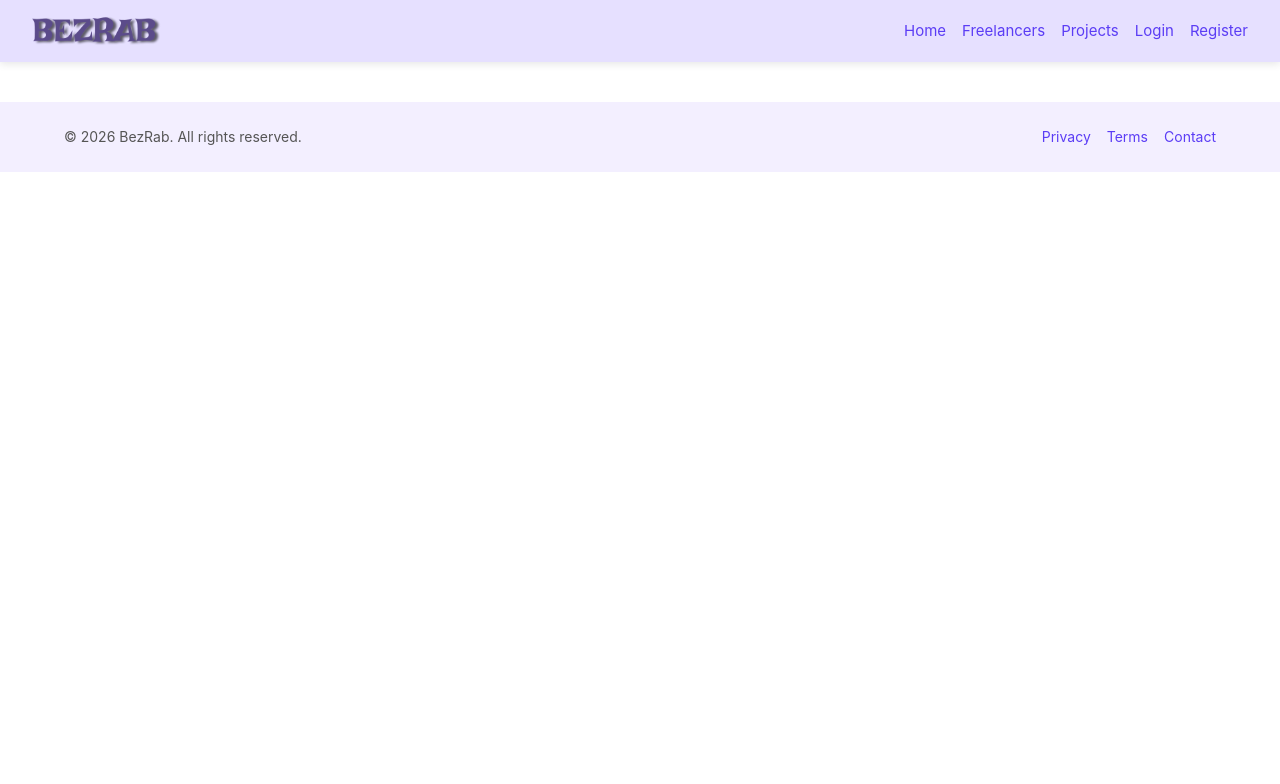
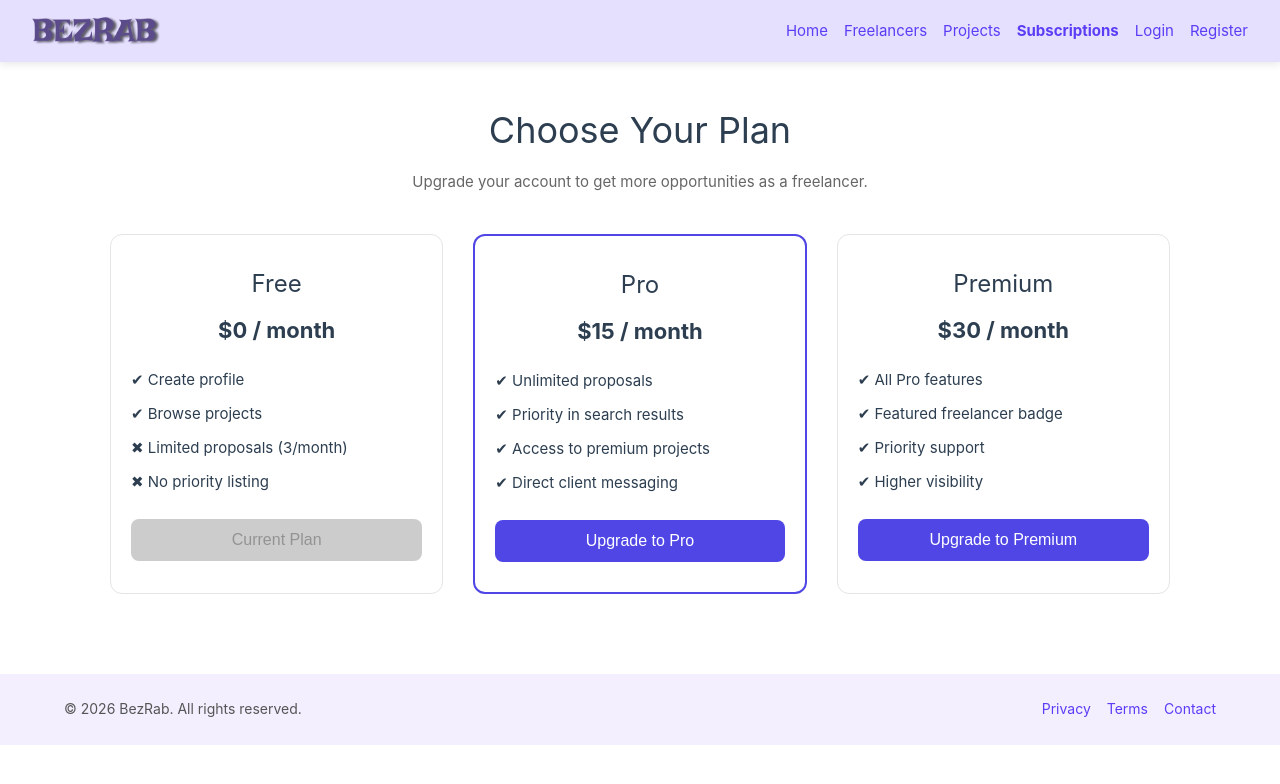
Before and after one commit to asselsyzdykova/platforma-for-freelancers, a Vue app in the folder frontend/: page /subscriptions in a window 1280 px wide. Shown: the top 784 px of the page. Built offline with nearby package versions, Linux system fonts and the light colour scheme.

Commit message:
create subscriptionsPage frontend

```diff
--- a/frontend/src/components/Layout/HeaderComponent.vue
+++ b/frontend/src/components/Layout/HeaderComponent.vue
@@ -25,6 +25,7 @@ const logout = () => {
         <RouterLink to="/" exact-active-class="active">Home</RouterLink>
         <RouterLink to="/freelancers" exact-active-class="active">Freelancers</RouterLink>
         <RouterLink to="/projects" exact-active-class="active">Projects</RouterLink>
+        <RouterLink to="/subscriptions" exact-active-class="active">Subscriptions</RouterLink>
 
         <RouterLink v-if="!userStore.isLoggedIn" to="/login" exact-active-class="active">Login</RouterLink>
         <RouterLink v-if="!userStore.isLoggedIn" to="/register" exact-active-class="active">Register</RouterLink>
--- a/frontend/src/router/index.js
+++ b/frontend/src/router/index.js
@@ -14,6 +14,7 @@ import ProjectsFreelancer from '@/views/FreelancerPage/ProjectsFreelancer.vue'
 import ClientPage from '@/views/ClientPage/ClientPage.vue'
 import EditProfileClient from '@/views/ClientPage/EditProfileClient.vue'
 import CreateProject from '@/views/ClientPage/CreateProject.vue'
+import SubscriptionsPage from '@/views/BasePages/SubscriptionsPage.vue'
 
 const router = createRouter({
   history: createWebHistory(import.meta.env.BASE_URL),
@@ -107,6 +108,12 @@ const router = createRouter({
   path: '/create-project',
   name: 'CreateProject',
   component: CreateProject,
+},
+
+{
+  path: '/subscriptions',
+  name: 'Subscriptions',
+  component: SubscriptionsPage,
 }
   ],
 })
--- /dev/null
+++ b/frontend/src/views/BasePages/SubscriptionsPage.vue
@@ -0,0 +1,158 @@
+<template>
+  <div class="subscriptions-page">
+    <h1 class="title">Choose Your Plan</h1>
+    <p class="subtitle">
+      Upgrade your account to get more opportunities as a freelancer.
+    </p>
+
+    <div class="plans">
+      <!-- FREE PLAN -->
+      <div class="plan-card">
+        <h2>Free</h2>
+        <p class="price">$0 / month</p>
+
+        <ul>
+          <li>✔ Create profile</li>
+          <li>✔ Browse projects</li>
+          <li>✖ Limited proposals (3/month)</li>
+          <li>✖ No priority listing</li>
+        </ul>
+
+        <button class="btn disabled" disabled>
+          Current Plan
+        </button>
+      </div>
+
+      <!-- PRO PLAN -->
+      <div class="plan-card highlighted">
+        <h2>Pro</h2>
+        <p class="price">$15 / month</p>
+
+        <ul>
+          <li>✔ Unlimited proposals</li>
+          <li>✔ Priority in search results</li>
+          <li>✔ Access to premium projects</li>
+          <li>✔ Direct client messaging</li>
+        </ul>
+
+        <button class="btn primary" @click="subscribe('pro')">
+          Upgrade to Pro
+        </button>
+      </div>
+
+      <!-- PREMIUM PLAN -->
+      <div class="plan-card">
+        <h2>Premium</h2>
+        <p class="price">$30 / month</p>
+
+        <ul>
+          <li>✔ All Pro features</li>
+          <li>✔ Featured freelancer badge</li>
+          <li>✔ Priority support</li>
+          <li>✔ Higher visibility</li>
+        </ul>
+
+        <button class="btn primary" @click="subscribe('premium')">
+          Upgrade to Premium
+        </button>
+      </div>
+    </div>
+  </div>
+</template>
+
+<script setup>
+const subscribe = (plan) => {
+  // later: call backend API -> Stripe Checkout
+  console.log(`Selected plan: ${plan}`);
+
+  // example:
+  // await axios.post('/api/subscriptions/checkout', { plan })
+};
+</script>
+
+<style scoped>
+.subscriptions-page {
+  max-width: 1100px;
+  margin: 0 auto;
+  padding: 40px 20px;
+  text-align: center;
+}
+
+.title {
+  font-size: 36px;
+  margin-bottom: 10px;
+}
+
+.subtitle {
+  color: #666;
+  margin-bottom: 40px;
+}
+
+.plans {
+  display: grid;
+  grid-template-columns: repeat(auto-fit, minmax(260px, 1fr));
+  gap: 30px;
+}
+
+.plan-card {
+  border: 1px solid #e5e5e5;
+  border-radius: 12px;
+  padding: 30px 20px;
+  background: #fff;
+  transition: transform 0.2s, box-shadow 0.2s;
+}
+
+.plan-card:hover {
+  transform: translateY(-5px);
+  box-shadow: 0 10px 25px rgba(0, 0, 0, 0.08);
+}
+
+.plan-card h2 {
+  font-size: 24px;
+  margin-bottom: 10px;
+}
+
+.price {
+  font-size: 22px;
+  font-weight: bold;
+  margin-bottom: 20px;
+}
+
+.plan-card ul {
+  list-style: none;
+  padding: 0;
+  margin-bottom: 25px;
+  text-align: left;
+}
+
+.plan-card li {
+  margin-bottom: 10px;
+}
+
+.btn {
+  width: 100%;
+  padding: 12px;
+  border-radius: 8px;
+  border: none;
+  font-size: 16px;
+  cursor: pointer;
+}
+
+.btn.primary {
+  background-color: #4f46e5;
+  color: white;
+}
+
+.btn.primary:hover {
+  background-color: #4338ca;
+}
+
+.btn.disabled {
+  background-color: #ccc;
+  cursor: not-allowed;
+}
+
+.highlighted {
+  border: 2px solid #4f46e5;
+}
+</style>
```
